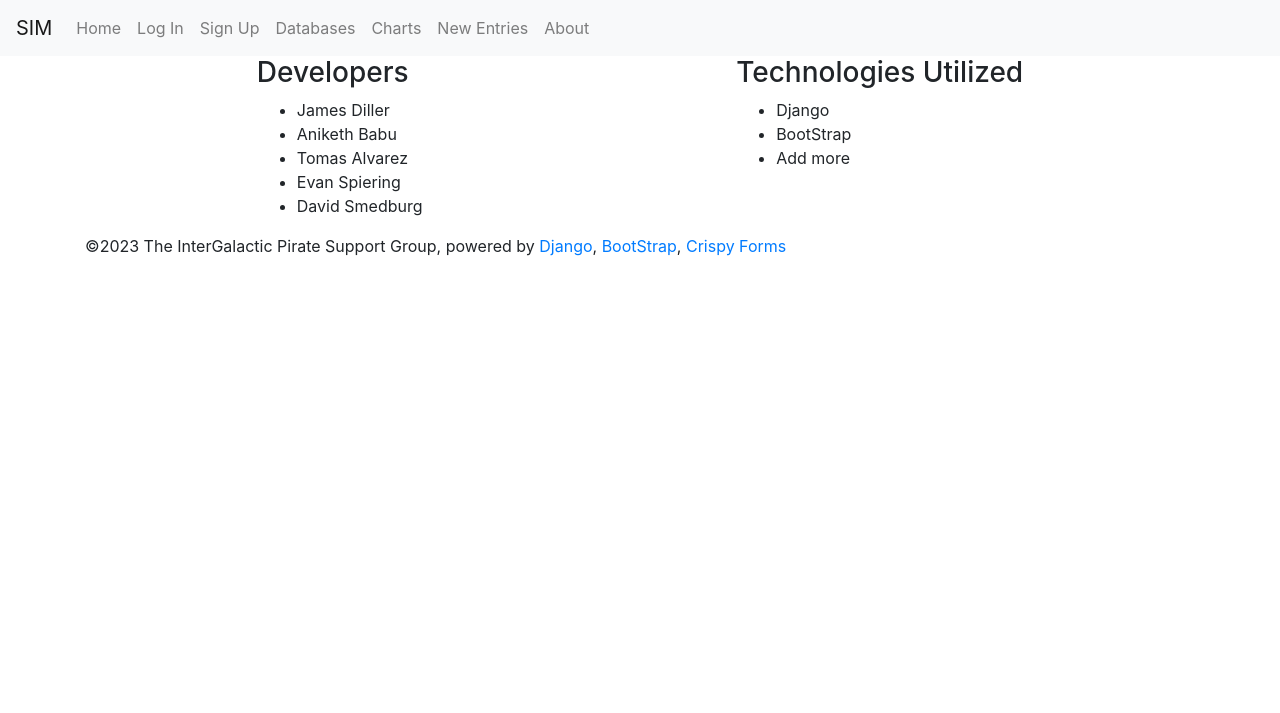
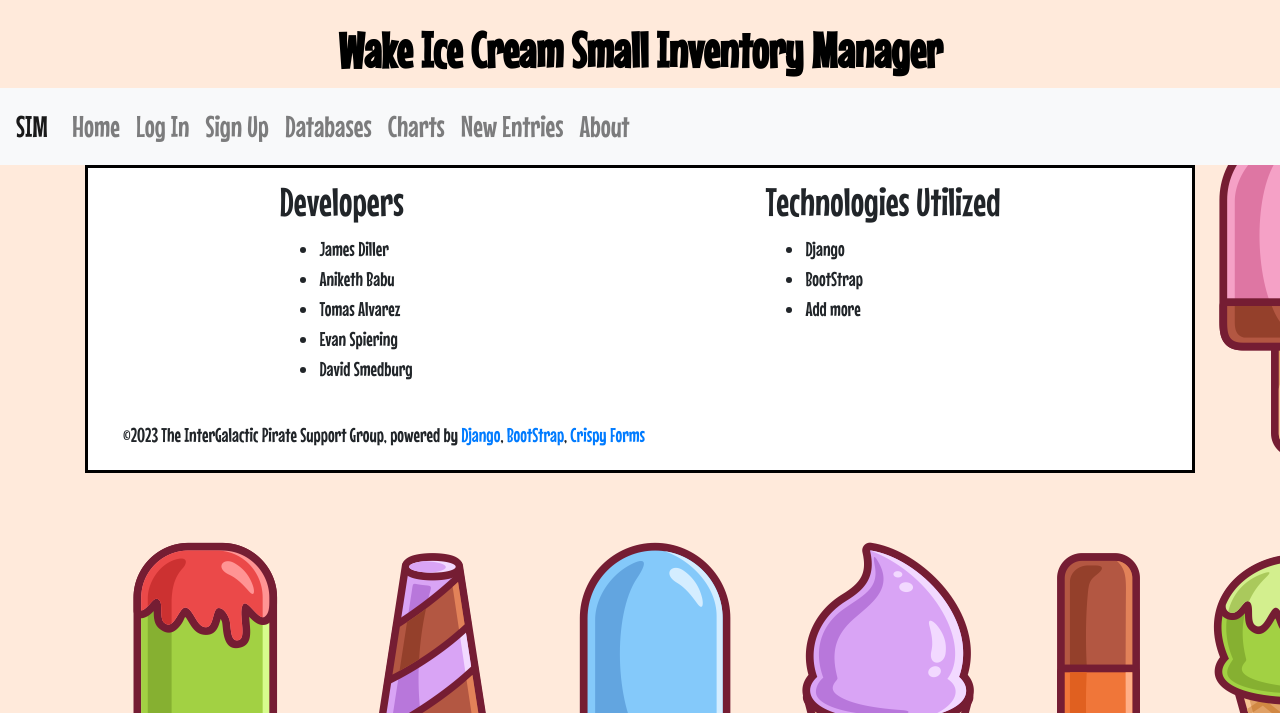
Before and after one commit to jwdiller/CSC289-Group2-Inventory, a Django app: page /about/ in a window 1280 px wide. Shown: the top 713 px of the page. Run offline with Django 4.2, Linux system fonts and the light colour scheme.

Commit message:
Update base.html
Style added for the front end

```diff
--- a/app/core/templates/base.html
+++ b/app/core/templates/base.html
@@ -4,9 +4,121 @@
 	<title>SIM - {% block title %}Generic Page{% endblock %}</title>
 	<!-- Bootstrap CSS -->
 	<link rel="stylesheet" href="https://cdn.jsdelivr.net/npm/bootstrap@4.3.1/dist/css/bootstrap.min.css" integrity="sha384-ggOyR0iXCbMQv3Xipma34MD+dH/1fQ784/j6cY/iJTQUOhcWr7x9JvoRxT2MZw1T" crossorigin="anonymous">
+	<style>
+
+		@font-face{
+  			font-family: 'myFirstFont';
+  			src: url("{% static 'images/MouseMemoirs-Regular.ttf' %}");
+		}
+
+		.selectdatewidget{
+			font-size: 20px;
+		}
+
+		#id_username, #id_password, #id_password1, #id_email, #id_shortnote, #id_note, #id_cents, #id_amount,
+		#id_name, #id_phoneNumber, #id_productName, #id_upc, #id_description{
+			font-size: 22px;
+		}
+
+		.orderable{
+			font-family: 'myFirstFont';
+			font-size: 1.2em;
+			padding-left: 18px;
+			background-color:rgb(238, 204, 160);
+
+		}
+
+		#register_button{
+			font-family: 'myFirstFont';
+			font-size: 25px;
+		}
+
+		.mb-3{
+			font-family: 'myFirstFont';
+			font-size: 25px;
+		}
+
+		.odd{
+			font-family: 'myFirstFont';
+			font-size: 20px;
+			padding-left: 18px;
+
+		}
+
+		.even, td{
+			font-family: 'myFirstFont';
+			font-size: 20px;
+			padding-left: 18px;
+
+		}
+
+		.orderable a{
+			color:#3333FF !important;
+		}
+
+		.nav-link{
+			font-family: 'myFirstFont';
+			font-size: 30px;
+		}
+
+		.navbar-brand{
+			font-family: 'myFirstFont';
+			font-size: 30px;
+		}
+
+		#homePage{
+			margin-top: 10px;
+			font-family: 'myFirstFont';
+			font-size: 30px;
+		}
+
+		h3{
+			margin-top: 10px;
+			font-family: 'myFirstFont';
+			font-size: 40px;
+		}
+
+		label{
+			margin-top: 20px;
+		}
+
+		h1{
+			margin-top: 20px;
+		}
+
+		.endbar{
+			margin: 20px;
+		}
+
+		.table1{
+			background-color: white;
+			border: solid black;
+			font-family: 'myFirstFont';
+			font-size: 20px
+		}
+
+		body{
+			background-image: url("{% static 'images/icecream-image.jpg' %}");
+
+		}
+
+        h1 {
+			font-size: 50px;
+            text-align: center;
+            font-weight: bold;
+            color: #000;
+			font-family: 'myFirstFont';
+        }
+	</style>
+
 </head>
 <body>
+	<h1>Wake Ice Cream Small Inventory Manager</h1>
+    <div id="app"></div>
+    <script src="https://ajax.googleapis.com/ajax/libs/jquery/3.3.1/jquery.min.js"></script>
+    <script src="{% static 'app/js/main.js' %}"></script>
 	<header class="site-header">
+
 	<nav class="navbar navbar-expand-lg navbar-light bg-light">
 		<a class="navbar-brand" href="#">SIM</a>
 			<button class="navbar-toggler" type="button" data-bs-toggle="collapse" data-bs-target="#navbarSupportedContent" aria-controls="navbarSupportedContent" aria-expanded="false" aria-label="Toggle navigation">
@@ -34,13 +146,17 @@
 	</nav>
 </header>
 <main role="main" class="container">
+<div class="table1">
 	<div class="container">
 		{% block content %}
 		{% endblock %}
-	</div>
-	<div class="endbar">
+
+		<div class="endbar">
 		©2023 The InterGalactic Pirate Support Group, powered by <a href="https://www.djangoproject.com" target="_blank">Django</a>, <a href="https://getbootstrap.com" target="_blank">BootStrap<a>, <a href="https://django-crispy-forms.readthedocs.io/en/latest/" target="_blank">Crispy Forms</a>
 	</div>
+	</div>
+
+</div>
 </main>
 </body>
 <!-- Bootstrap JS -->
```
